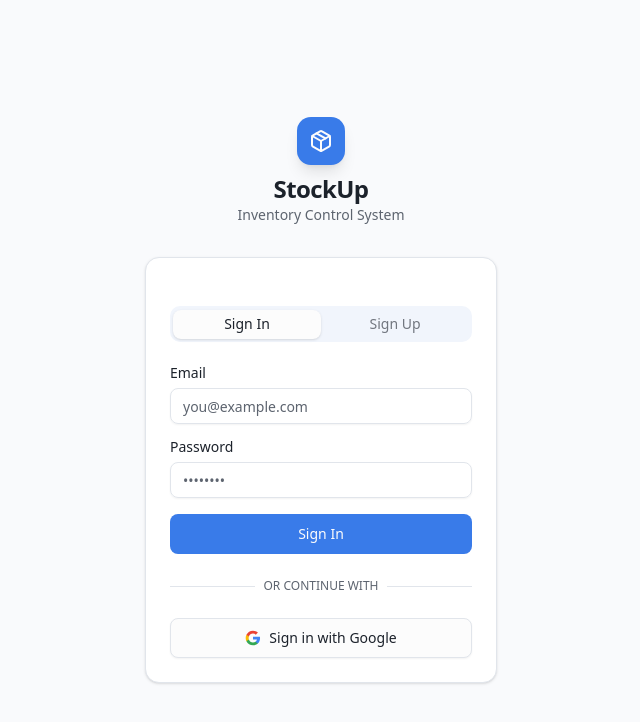
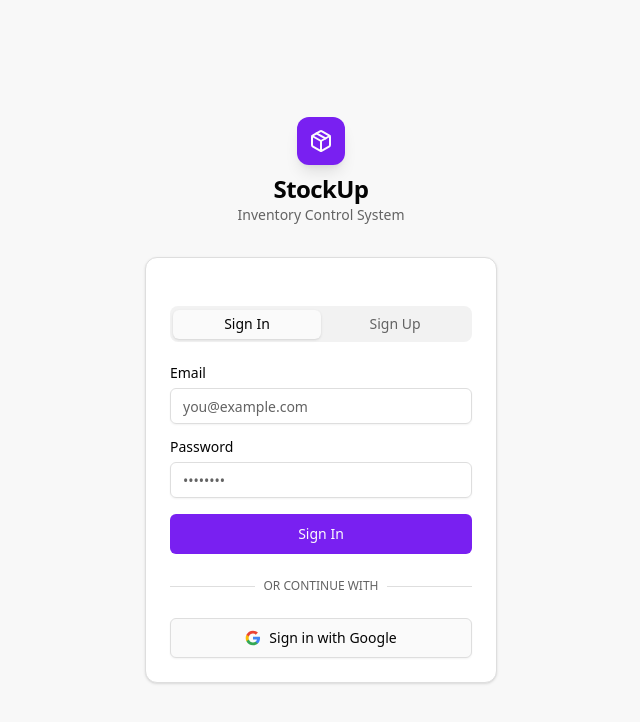
Before and after one commit to prasad44/inventory, a Next.js app: page /login in a window 1280 px wide. Shown: the top 722 px of the page, without its empty margins (319-959 px from the left). Built offline with nearby package versions, Linux system fonts and the light colour scheme.

Commit message:
style: replace boutique palette with electronics palette

```diff
--- a/app/globals.css
+++ b/app/globals.css
@@ -7,7 +7,8 @@
 @theme inline {
   --color-background: var(--background);
   --color-foreground: var(--foreground);
-  --font-sans: var(--font-geist-sans);
+  --font-sans: var(--font-inter), system-ui, -apple-system, sans-serif;
+  --font-display: var(--font-inter-display), var(--font-inter), system-ui, sans-serif;
   --font-mono: var(--font-geist-mono);
   --color-sidebar-ring: var(--sidebar-ring);
   --color-sidebar-border: var(--sidebar-border);
@@ -26,6 +27,8 @@
   --color-input: var(--input);
   --color-border: var(--border);
   --color-destructive: var(--destructive);
+  --color-warning: var(--warning);
+  --color-success: var(--success);
   --color-accent-foreground: var(--accent-foreground);
   --color-accent: var(--accent);
   --color-muted-foreground: var(--muted-foreground);
@@ -45,37 +48,36 @@
   --radius-2xl: calc(var(--radius) + 8px);
   --radius-3xl: calc(var(--radius) + 12px);
   --radius-4xl: calc(var(--radius) + 16px);
-  --font-serif: var(--font-playfair), ui-serif, Georgia, Cambria, "Times New Roman", serif;
-  --font-body: var(--font-dm-sans), system-ui, -apple-system, sans-serif;
   --animate-marquee: marquee 45s linear infinite;
-  --animate-store-fade-in: store-fade-in 0.8s ease-out both;
 }
 
 :root {
-  --radius: 0.625rem;
-  --background: oklch(0.99 0 0);
-  --foreground: oklch(0.25 0.02 260);
+  --radius: 0.5rem;
+  --background: oklch(0.985 0 0);
+  --foreground: oklch(0.11 0 0);
   --card: oklch(1 0 0);
-  --card-foreground: oklch(0.25 0.02 260);
+  --card-foreground: oklch(0.11 0 0);
   --popover: oklch(1 0 0);
-  --popover-foreground: oklch(0.25 0.02 260);
-  --primary: oklch(0.6 0.18 260);
+  --popover-foreground: oklch(0.11 0 0);
+  --primary: oklch(0.52 0.27 293);
   --primary-foreground: oklch(0.99 0 0);
-  --secondary: oklch(0.96 0.01 260);
-  --secondary-foreground: oklch(0.3 0.02 260);
-  --muted: oklch(0.97 0.01 260);
-  --muted-foreground: oklch(0.5 0.02 260);
-  --accent: oklch(0.94 0.02 260);
-  --accent-foreground: oklch(0.3 0.02 260);
-  --destructive: oklch(0.6 0.18 25);
-  --border: oklch(0.92 0.01 260);
-  --input: oklch(0.92 0.01 260);
-  --ring: oklch(0.6 0.18 260);
-  --chart-1: oklch(0.6 0.18 260);
+  --secondary: oklch(0.96 0.01 293);
+  --secondary-foreground: oklch(0.25 0.05 293);
+  --muted: oklch(0.96 0 0);
+  --muted-foreground: oklch(0.5 0 0);
+  --accent: oklch(0.94 0.02 293);
+  --accent-foreground: oklch(0.25 0.05 293);
+  --destructive: oklch(0.58 0.22 27);
+  --warning: oklch(0.78 0.15 80);
+  --success: oklch(0.68 0.18 145);
+  --border: oklch(0.9 0 0);
+  --input: oklch(0.9 0 0);
+  --ring: oklch(0.52 0.27 293);
+  --chart-1: oklch(0.52 0.27 293);
   --chart-2: oklch(0.7 0.15 170);
-  --chart-3: oklch(0.75 0.15 80);
+  --chart-3: oklch(0.78 0.15 80);
   --chart-4: oklch(0.65 0.2 330);
-  --chart-5: oklch(0.6 0.2 20);
+  --chart-5: oklch(0.58 0.22 27);
   --sidebar: oklch(0.99 0 0);
   --sidebar-foreground: oklch(0.25 0.02 260);
   --sidebar-primary: oklch(0.6 0.18 260);
@@ -87,24 +89,26 @@
 }
 
 .dark {
-  --background: oklch(0.18 0.02 260);
-  --foreground: oklch(0.95 0.01 260);
-  --card: oklch(0.22 0.02 260);
-  --card-foreground: oklch(0.95 0.01 260);
-  --popover: oklch(0.22 0.02 260);
-  --popover-foreground: oklch(0.95 0.01 260);
-  --primary: oklch(0.7 0.15 260);
-  --primary-foreground: oklch(0.18 0.02 260);
-  --secondary: oklch(0.28 0.03 260);
-  --secondary-foreground: oklch(0.95 0.01 260);
-  --muted: oklch(0.28 0.03 260);
-  --muted-foreground: oklch(0.7 0.02 260);
-  --accent: oklch(0.32 0.03 260);
-  --accent-foreground: oklch(0.95 0.01 260);
-  --destructive: oklch(0.5 0.2 25);
-  --border: oklch(0.3 0.03 260);
-  --input: oklch(0.3 0.03 260);
-  --ring: oklch(0.7 0.15 260);
+  --background: oklch(0.14 0 0);
+  --foreground: oklch(0.95 0 0);
+  --card: oklch(0.18 0 0);
+  --card-foreground: oklch(0.95 0 0);
+  --popover: oklch(0.18 0 0);
+  --popover-foreground: oklch(0.95 0 0);
+  --primary: oklch(0.64 0.24 293);
+  --primary-foreground: oklch(0.99 0 0);
+  --secondary: oklch(0.22 0.02 293);
+  --secondary-foreground: oklch(0.95 0 0);
+  --muted: oklch(0.22 0 0);
+  --muted-foreground: oklch(0.7 0 0);
+  --accent: oklch(0.28 0.03 293);
+  --accent-foreground: oklch(0.95 0 0);
+  --destructive: oklch(0.55 0.22 27);
+  --warning: oklch(0.78 0.15 80);
+  --success: oklch(0.66 0.18 145);
+  --border: oklch(0.26 0 0);
+  --input: oklch(0.26 0 0);
+  --ring: oklch(0.64 0.24 293);
 }
 
 @layer base {
@@ -121,14 +125,3 @@
   from { transform: translateX(0); }
   to { transform: translateX(-50%); }
 }
-
-@keyframes store-fade-in {
-  from {
-    opacity: 0;
-    transform: translateY(20px);
-  }
-  to {
-    opacity: 1;
-    transform: translateY(0);
-  }
-}
```
